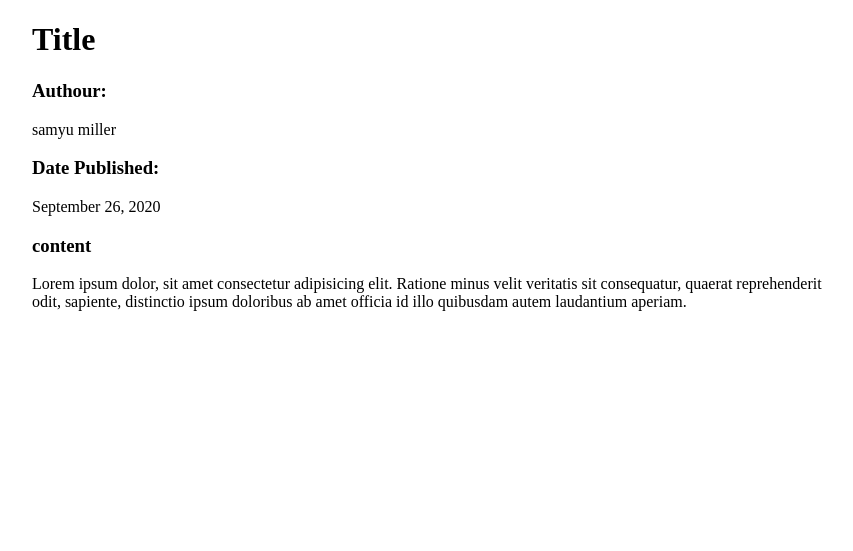
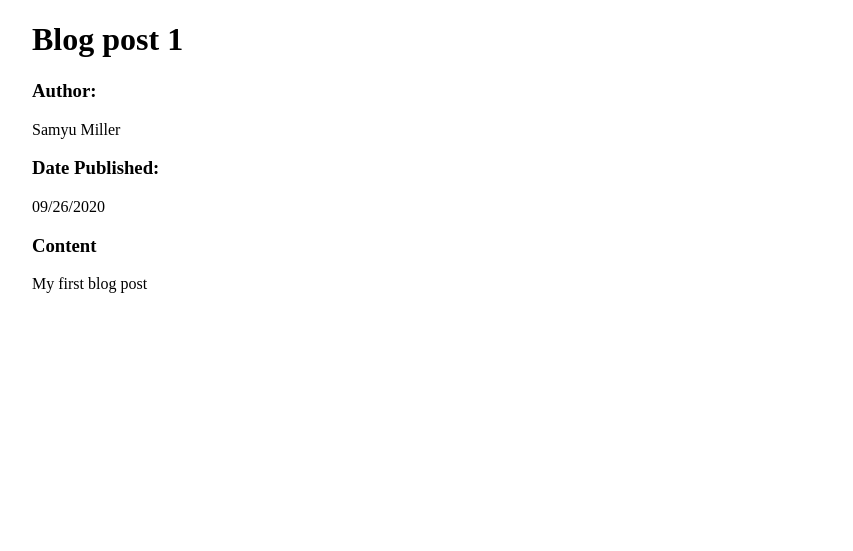
Before and after one commit to SamyuMiller/-blog-cms, a PHP site: page /post.php in a window 1280 px wide. Shown: the part 46-597 px from the top of the page, without its empty margins (208-1061 px from the left). Run offline with PHP 8.4, Linux system fonts and the light colour scheme.

Commit message:
Generated post content with php

```diff
--- a/index.php
+++ b/index.php
@@ -21,11 +21,11 @@
 
             $postTitles = getPostTitlesFromDatabase();
 
-            foreach($postTitles as $postTitles){
-                echo "<li><a href='post.php'><div class='post-card'>" . $postTitle . "</div><a/></li>";
+            foreach($postTitles as $postTitle){
+                echo "<li><a href='post.php?title=". $postTitle. "'><div class='post-card'>" . $postTitle . "</div><a/></li>";
             }
         ?>
-        <!-- <li><a href="./post.php">Post #1</a></li> -->
+        <!-- <li><a href="./post.php"><div class="post-card">Post #1</div></a></li> -->
 
     </main>
    <?php
--- a/post.php
+++ b/post.php
@@ -6,18 +6,30 @@
 
 ?>
     <main class="post-one-main">
-        <h1>Title</h1>
+        <?php
+            function getPostDetailsFromDatabase(){
+                $postDetails = array('title' => 'Blog post 1',
+                                    'content' =>  'My first blog post',
+                                    'date' => '09/26/2020',
+                                    'author' => 'Samyu Miller');
+
+                 return $postDetails;
+            }
+
+            $postDetails = getPostDetailsFromDatabase()
+        ?>
+        <h1><?php echo $postDetails["title"]?></h1>
         <div>
-            <h3>Authour:</h3>
-            <p>samyu miller</p>
+            <h3>Author:</h3>
+            <p><?php echo $postDetails['author']?></p>
         </div>
         <div>
             <h3>Date Published:</h3>
-            <p>September 26, 2020</p>
+            <p><?php echo $postDetails['date']?></p>
         </div>
         <div>
-            <h3>content</h3>
-            <p>Lorem ipsum dolor, sit amet consectetur adipisicing elit. Ratione minus velit veritatis sit consequatur, quaerat reprehenderit odit, sapiente, distinctio ipsum doloribus ab amet officia id illo quibusdam autem laudantium aperiam.</p>
+            <h3>Content</h3>
+            <p><?php echo $postDetails['content']?></p>
         </div>
     </main>
     <?php
```
